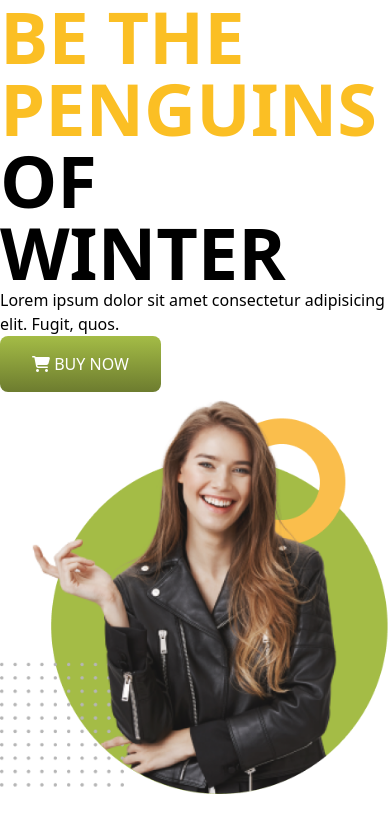
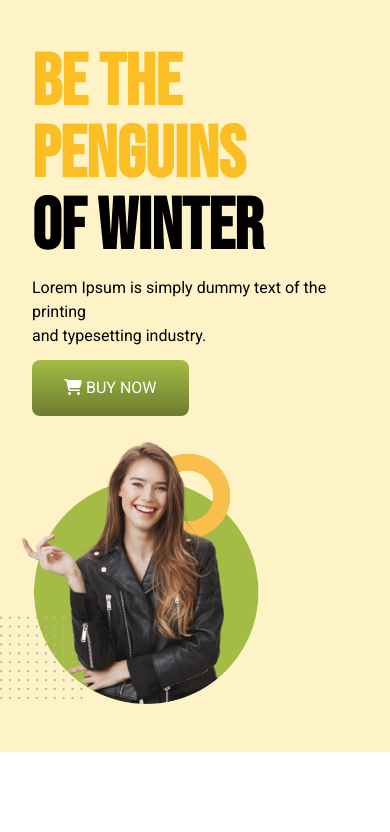
Before and after one commit to shafiqulislamsagor/penguin-fashion, a website: page src/index.html in a window 390 px wide. Drawn offline with Linux system fonts and the light colour scheme.

Commit message:
header parts responsive done

```diff
--- a/src/index.html
+++ b/src/index.html
@@ -7,20 +7,33 @@
     <link rel="icon" type="image/x-icon" href="/images/favicon.png">
     <link rel="stylesheet" href="https://cdnjs.cloudflare.com/ajax/libs/font-awesome/6.4.2/css/all.min.css" integrity="sha512-z3gLpd7yknf1YoNbCzqRKc4qyor8gaKU1qmn+CShxbuBusANI9QpRohGBreCFkKxLhei6S9CQXFEbbKuqLg0DA==" crossorigin="anonymous" referrerpolicy="no-referrer" />
     <link href="/dist/output.css" rel="stylesheet">
+    <link rel="preconnect" href="https://fonts.googleapis.com">
+    <link rel="preconnect" href="https://fonts.gstatic.com" crossorigin>
+    <link href="https://fonts.googleapis.com/css2?family=Bebas+Neue&family=Roboto:wght@400;500;700;900&display=swap"
+        rel="stylesheet">
+        <style>
+            .font-bebas {
+                font-family: 'Bebas Neue', sans-serif;
+            }
+
+            .font-roboto {
+                font-family: 'Roboto', sans-serif;
+            }
+        </style>
 </head>
 <body>
-    <header class="container mx-auto">
-        <div>
-            <div>
-                <h2 class="text-7xl font-semibold uppercase">
-                    <span class="text-amber-400">Be the Penguins </span>
+    <header class=" bg-amber-100">
+        <div class="container mx-auto py-12 md:flex justify-center items-center">
+            <div class="space-y-3 px-8 md:pr-48 mb-5">
+                <h2 class="text-7xl font-semibold uppercase font-bebas">
+                    <span class="text-amber-400 ">Be the Penguins </span>
                     <br>
                     of Winter</h2>
-                    <p>Lorem ipsum dolor sit amet consectetur adipisicing elit. Fugit, quos.</p>
-                    <button class="py-4 px-8 text-white uppercase bg-gradient-to-b from-[#A4BC46] to-[#6D7C2F] rounded-lg"><i class="fa-solid fa-cart-shopping"></i> BUY NOW</button>
+                    <p class="font-roboto">Lorem Ipsum is simply dummy text of the printing<br> and typesetting industry.</p>
+                    <button class="py-4 px-8 font-roboto text-white uppercase bg-gradient-to-b from-[#A4BC46] to-[#6D7C2F] rounded-lg"><i class="fa-solid fa-cart-shopping"></i> BUY NOW</button>
             </div>
             <div>
-                <img src="/images/model.png" alt="women-model">
+                <img class="w-4/6 md:w-full" src="/images/model.png" alt="women-model">
             </div>
         </div>
     </header>
```
Also changed, not shown: dist/output.css.
